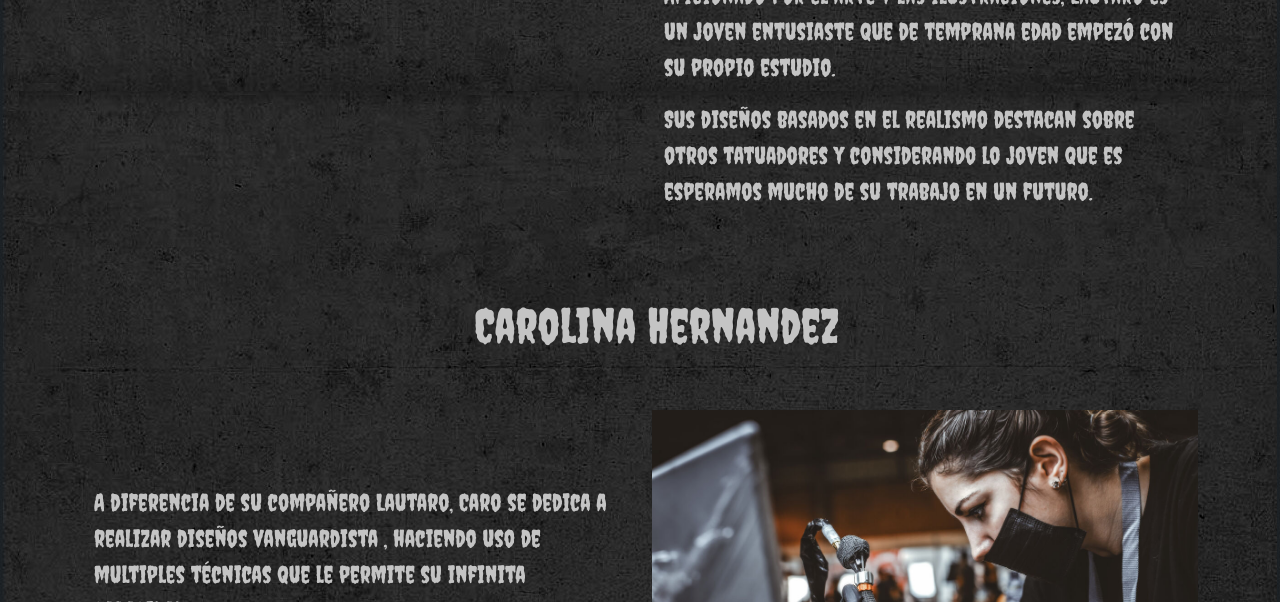
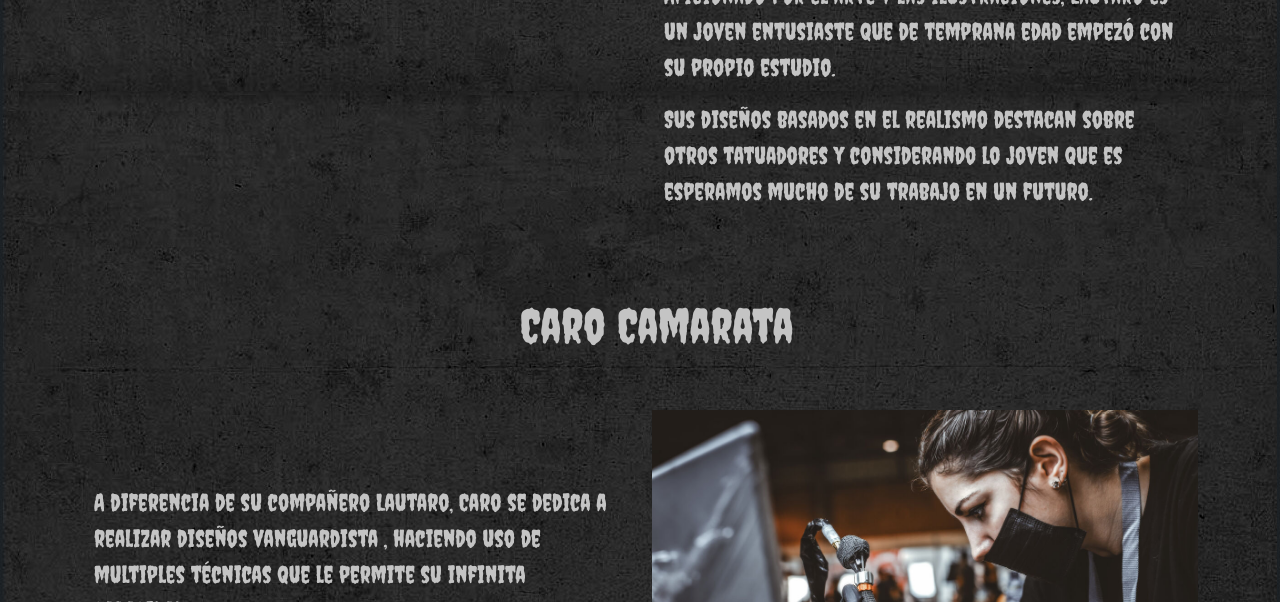
Before and after one commit to haiandonofrio/CuchillosTandil, a plain HTML site: page pages/nosotros.html in a window 1280 px wide. Shown: the part 639-1241 px from the top of the page. Drawn offline with Linux system fonts and the light colour scheme; a web font is replaced by a local one.

```diff
--- a/pages/nosotros.html
+++ b/pages/nosotros.html
@@ -59,7 +59,7 @@
                         </p>
                     </div>
                 </div>
-                <h2 class="subti text-center py-lg-5">Carolina Hernandez</h2>
+                <h2 class="subti text-center py-lg-5">Caro Camarata</h2>
                 <div class="row">
                     <div class="col-xs-12 col-lg-6 parr p-4 d-flex flex-column justify-content-center">
                         <p>A diferencia de su compañero Lautaro, Caro se dedica a realizar diseños vanguardista
```
